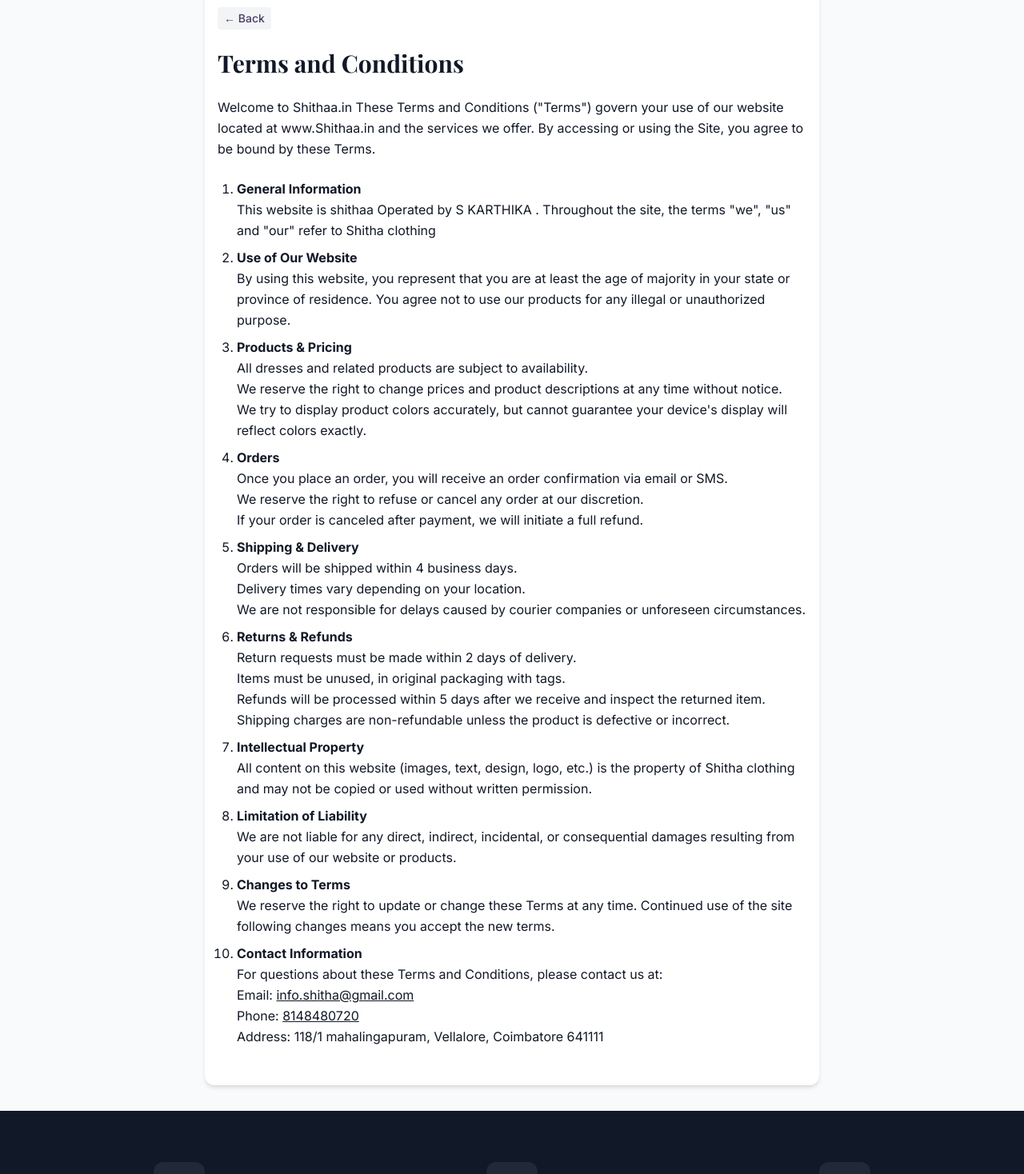
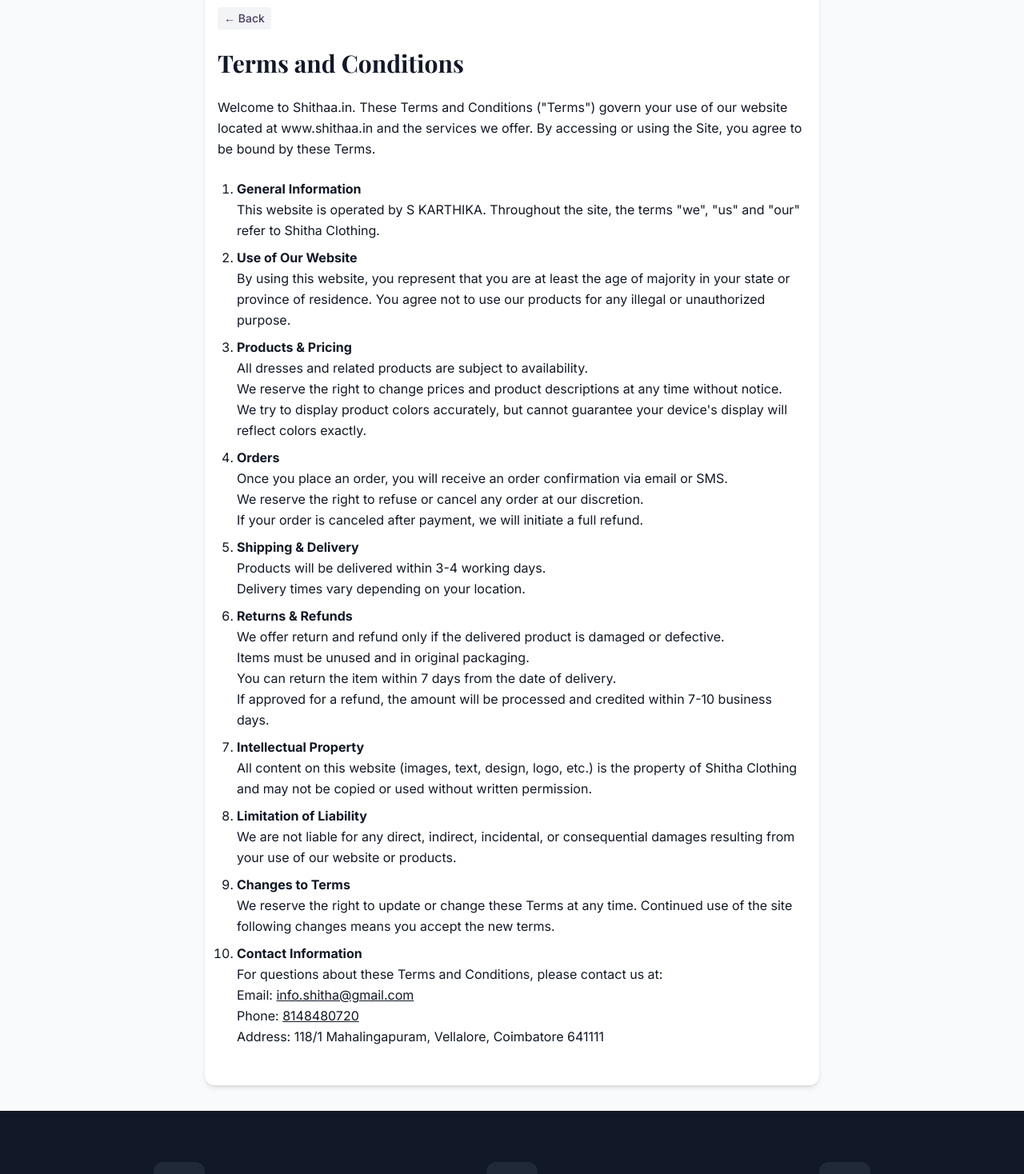
Before and after one commit to andrwdom/shithaa-ecom, a Next.js app in the folder frontend/: page /terms in a window 1280 px wide. Shown: the part 180-1648 px from the top of the page at 80% size. Built offline with nearby package versions, Linux system fonts and the light colour scheme; no server answers.

Commit message:
Fix: corrected <br> tag issue and polished Terms & Conditions content

```diff
--- a/frontend/app/terms/page.tsx
+++ b/frontend/app/terms/page.tsx
@@ -19,21 +19,64 @@ export default function TermsPage() {
         </Head>
         <h1 className="text-3xl font-bold mb-6 font-serif">Terms and Conditions</h1>
         <div className="space-y-6 text-base leading-relaxed">
-          <p>Welcome to Shithaa.in  These Terms and Conditions ("Terms") govern your use of our website located at www.Shithaa.in and the services we offer. By accessing or using the Site, you agree to be bound by these Terms.</p>
+          <p>
+            Welcome to Shithaa.in. These Terms and Conditions ("Terms") govern your use of our website located at www.shithaa.in and the services we offer. By accessing or using the Site, you agree to be bound by these Terms.
+          </p>
           <ol className="list-decimal pl-6 space-y-2">
-            <li><b>General Information</b><br/>This website is shithaa Operated by S KARTHIKA . Throughout the site, the terms "we", "us" and "our" refer to Shitha clothing</li>
-            <li><b>Use of Our Website</b><br/>By using this website, you represent that you are at least the age of majority in your state or province of residence. You agree not to use our products for any illegal or unauthorized purpose.</li>
-            <li><b>Products & Pricing</b><br/>All dresses and related products are subject to availability.<br/>We reserve the right to change prices and product descriptions at any time without notice.<br/>We try to display product colors accurately, but cannot guarantee your device's display will reflect colors exactly.</li>
-            <li><b>Orders</b><br/>Once you place an order, you will receive an order confirmation via email or SMS.<br/>We reserve the right to refuse or cancel any order at our discretion.<br/>If your order is canceled after payment, we will initiate a full refund.</li>
-            <li><b>Shipping & Delivery</b><br/>Orders will be shipped within 4 business days.<br/>Delivery times vary depending on your location.<br/>We are not responsible for delays caused by courier companies or unforeseen circumstances.</li>
-            <li><b>Returns & Refunds</b><br/>Return requests must be made within 2 days of delivery.<br/>Items must be unused, in original packaging with tags.<br/>Refunds will be processed within 5 days after we receive and inspect the returned item.<br/>Shipping charges are non-refundable unless the product is defective or incorrect.</li>
-            <li><b>Intellectual Property</b><br/>All content on this website (images, text, design, logo, etc.) is the property of Shitha clothing and may not be copied or used without written permission.</li>
-            <li><b>Limitation of Liability</b><br/>We are not liable for any direct, indirect, incidental, or consequential damages resulting from your use of our website or products.</li>
-            <li><b>Changes to Terms</b><br/>We reserve the right to update or change these Terms at any time. Continued use of the site following changes means you accept the new terms.</li>
-            <li><b>Contact Information</b><br/>For questions about these Terms and Conditions, please contact us at:<br/>Email: <a href="mailto:info.shitha@gmail.com" className="underline">info.shitha@gmail.com</a><br/>Phone: <a href="tel:8148480720" className="underline">8148480720</a><br/>Address: 118/1 mahalingapuram, Vellalore, Coimbatore 641111</li>
+            <li>
+              <b>General Information</b><br />
+              This website is operated by S KARTHIKA. Throughout the site, the terms "we", "us" and "our" refer to Shitha Clothing.
+            </li>
+            <li>
+              <b>Use of Our Website</b><br />
+              By using this website, you represent that you are at least the age of majority in your state or province of residence. You agree not to use our products for any illegal or unauthorized purpose.
+            </li>
+            <li>
+              <b>Products & Pricing</b><br />
+              All dresses and related products are subject to availability.<br />
+              We reserve the right to change prices and product descriptions at any time without notice.<br />
+              We try to display product colors accurately, but cannot guarantee your device's display will reflect colors exactly.
+            </li>
+            <li>
+              <b>Orders</b><br />
+              Once you place an order, you will receive an order confirmation via email or SMS.<br />
+              We reserve the right to refuse or cancel any order at our discretion.<br />
+              If your order is canceled after payment, we will initiate a full refund.
+            </li>
+            <li>
+              <b>Shipping & Delivery</b><br />
+              Products will be delivered within 3-4 working days.<br />
+              Delivery times vary depending on your location.
+            </li>
+            <li>
+              <b>Returns & Refunds</b><br />
+              We offer return and refund only if the delivered product is damaged or defective.<br />
+              Items must be unused and in original packaging.<br />
+              You can return the item within 7 days from the date of delivery.<br />
+              If approved for a refund, the amount will be processed and credited within 7-10 business days.
+            </li>
+            <li>
+              <b>Intellectual Property</b><br />
+              All content on this website (images, text, design, logo, etc.) is the property of Shitha Clothing and may not be copied or used without written permission.
+            </li>
+            <li>
+              <b>Limitation of Liability</b><br />
+              We are not liable for any direct, indirect, incidental, or consequential damages resulting from your use of our website or products.
+            </li>
+            <li>
+              <b>Changes to Terms</b><br />
+              We reserve the right to update or change these Terms at any time. Continued use of the site following changes means you accept the new terms.
+            </li>
+            <li>
+              <b>Contact Information</b><br />
+              For questions about these Terms and Conditions, please contact us at:<br />
+              Email: <a href="mailto:info.shitha@gmail.com" className="underline">info.shitha@gmail.com</a><br />
+              Phone: <a href="tel:8148480720" className="underline">8148480720</a><br />
+              Address: 118/1 Mahalingapuram, Vellalore, Coimbatore 641111
+            </li>
           </ol>
         </div>
       </main>
     </div>
-  )
+  );
 }
```
